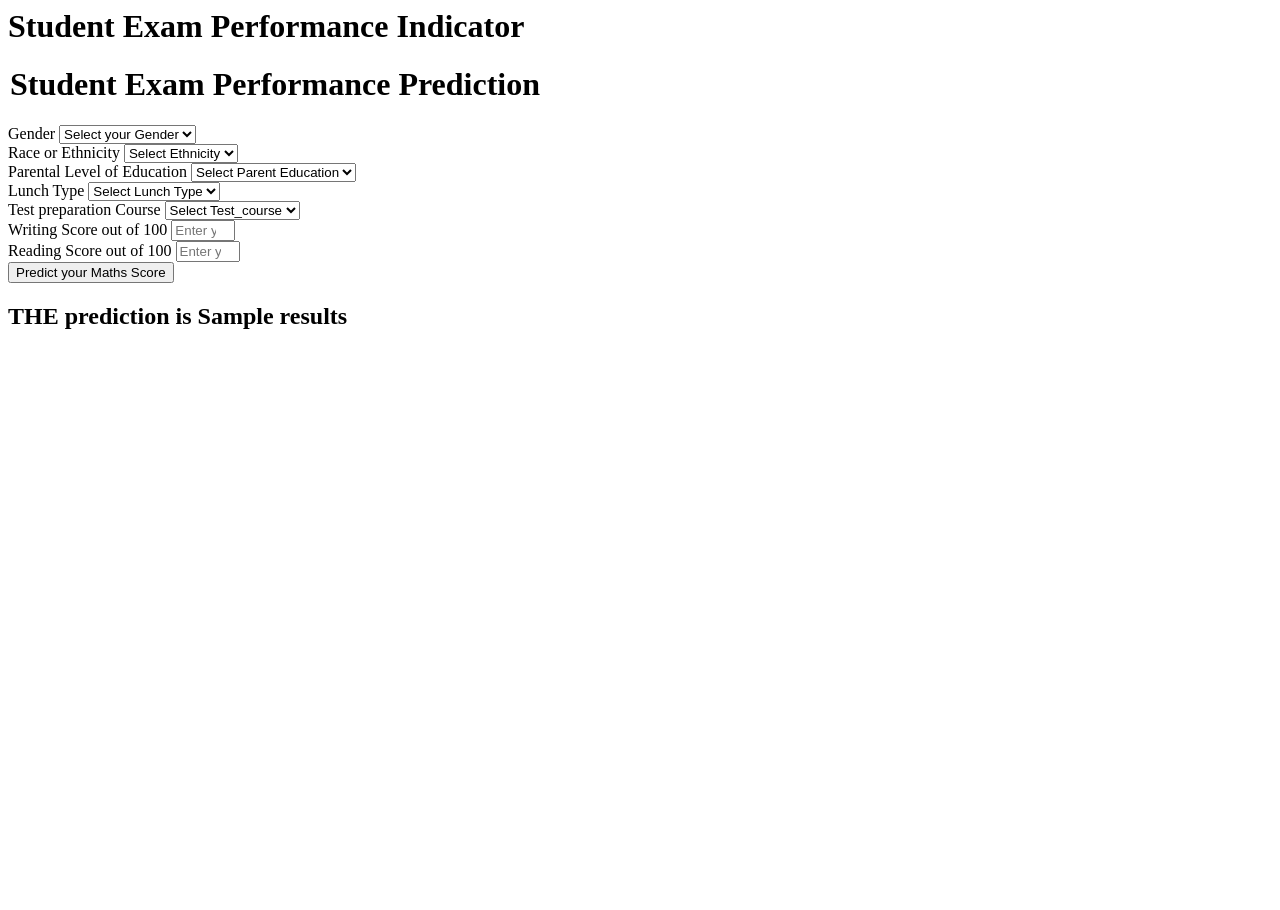
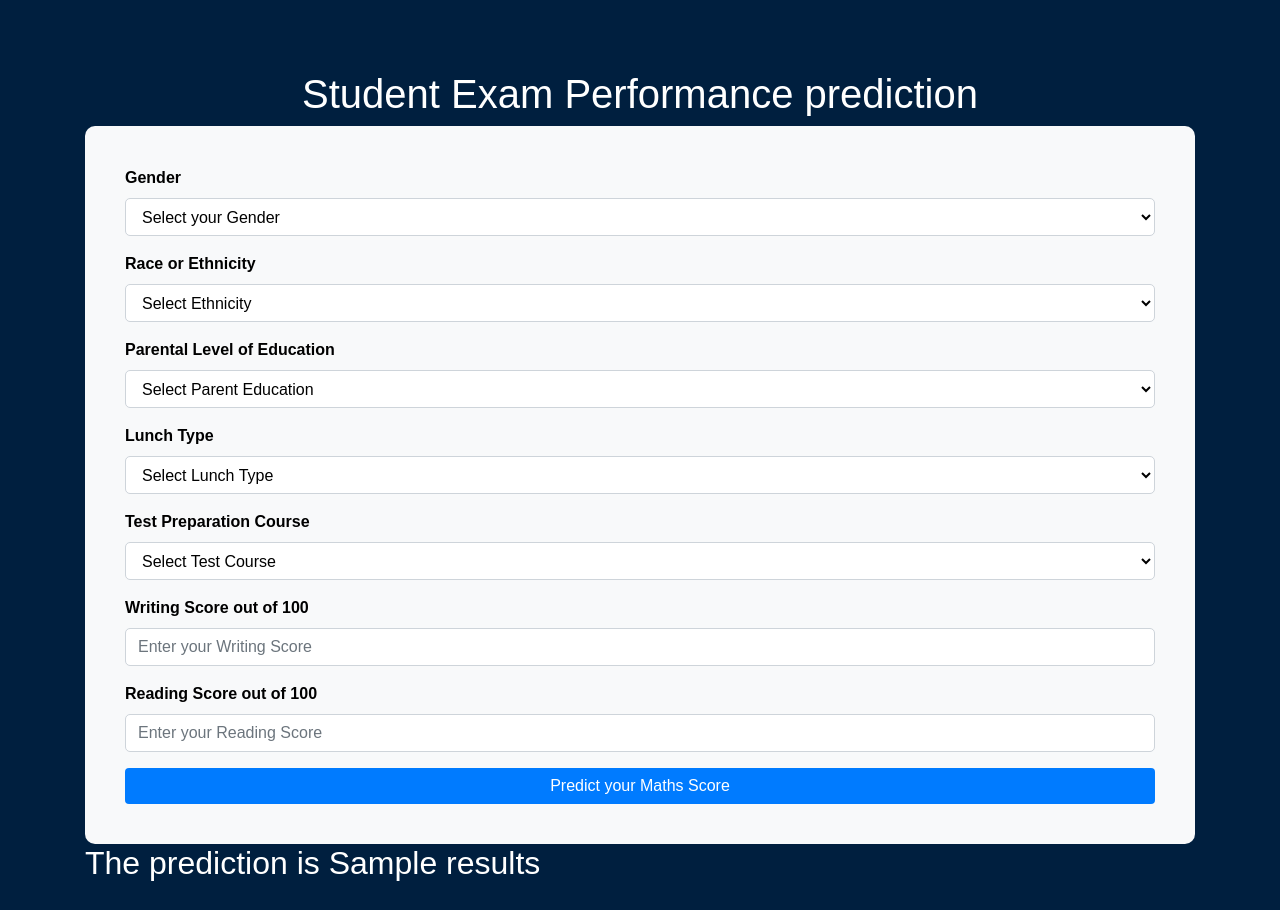
Before and after one commit to madhavi-peddireddy/End-to-end-mlproject, a Flask app: template templates/home.html in a window 1280 px wide. Before the commit the page ends 329 px from the top, so only its background shows below. Run offline with Flask 3, Linux system fonts and the light colour scheme; the template is opened without the code that fills it: most values are stand-ins (such as "Sample title", 1, 10 or a date in 2020); some libraries are stand-ins or nearby versions.

Commit message:
updated home page

```diff
--- a/templates/home.html
+++ b/templates/home.html
@@ -1,111 +1,116 @@
-<html>
+<!DOCTYPE html>
+<html lang="en">
+<head>
+    <meta charset="UTF-8">
+    <meta name="viewport" content="width=device-width, initial-scale=1.0">
+    <title>Student Exam Performance Prediction</title>
+    <link rel="stylesheet" href="https://stackpath.bootstrapcdn.com/bootstrap/4.5.2/css/bootstrap.min.css">
+    <style>
+        body {
+            background-color: #001f3f; /* Navy blue background */
+            color: #ffffff; /* White text color */
+            font-family: Arial, sans-serif;
+            padding: 20px;
+        }
+        .container {
+            margin-top: 50px;
+        }
+        h1, h2 {
+            color: #ffffff; /* White color for headings */
+        }
+        .card {
+            background-color: #f8f9fa; /* Light background for the card */
+            border: none;
+            border-radius: 10px;
+            padding: 20px;
+        }
+        .form-label {
+            font-weight: bold;
+            color: #000000; /* Black color for labels */
+        }
+        .form-control {
+            border-radius: 5px;
+            color: #000000; /* Black color for input text */
+        }
+        .form-control::placeholder {
+            color: #6c757d; /* Placeholder color */
+        }
+        .btn-primary {
+            width: 100%;
+            background-color: #007bff;
+            border: none;
+        }
+        .btn-primary:hover {
+            background-color: #0056b3;
+        }
+    </style>
+</head>
 <body>
-    <div class="login">
-       <h1>Student Exam Performance Indicator</h1>
-
-       <form action="{{ url_for('predict_datapoint')}}" method="post">
-        <h1>
-            <legend>Student Exam Performance Prediction</legend>
-        </h1>
-        <div class="mb-3">
-            <label class="form-label">Gender</label>
-            <select class="form-control" name="gender" placeholder="Enter you Gender" required>
-                <option class="placeholder" selected disabled value="">Select your Gender</option>
-                <option value="male">
-                    Male
-                </option>
-                <option value="female">
-                    Female
-                </option>
+    <div class="container">
+        <center><h1>Student Exam Performance prediction</h1></center>
+        <form action="{{ url_for('predict_datapoint') }}" method="post">
+            <div class="card">
+                <div class="card-body">
+                    <div class="form-group">
+                        <label for="gender" class="form-label">Gender</label>
+                        <select id="gender" class="form-control" name="gender" required>
+                            <option selected disabled value="">Select your Gender</option>
+                            <option value="male">Male</option>
+                            <option value="female">Female</option>
                         </select>
                     </div>
-        <div class="mb-3">
-            <label class="form-label">Race or Ethnicity</label>
-            <select class="form-control" name="race_ethnicity" placeholder="Enter you ethnicity" required>
-                <option class="placeholder" selected disabled value="">Select Ethnicity</option>
-                <option value="group A">
-                    Group A
-                </option>
-                <option value="group B">
-                    Group B
-                </option>
-                <option value="group C">
-                    Group C
-                </option>
-                <option value="group D">
-                    Group D
-                </option>
-                <option value="group E">
-                    Group E
-                </option>
+                    <div class="form-group">
+                        <label for="race_ethnicity" class="form-label">Race or Ethnicity</label>
+                        <select id="race_ethnicity" class="form-control" name="race_ethnicity" required>
+                            <option selected disabled value="">Select Ethnicity</option>
+                            <option value="group A">Group A</option>
+                            <option value="group B">Group B</option>
+                            <option value="group C">Group C</option>
+                            <option value="group D">Group D</option>
+                            <option value="group E">Group E</option>
                         </select>
                     </div>
-        <div class="mb-3">
-            <label class="form-label">Parental Level of Education</label>
-            <select class="form-control" name="parental_level_of_education"
-                placeholder="Enter you Parent Education" required>
-                <option class="placeholder" selected disabled value="">Select Parent Education</option>
-                <option value="associate's degree">
-                    associate's degree
-                </option>
-                <option value="bachelor's degree">
-                    bachelor's degree
-                </option>
-                <option value="high school">
-                    high school
-                </option>
-                <option value="master's degree">
-                    master's degree
-                </option>
-                <option value="some college">
-                    some college
-                </option>
-                <option value="some high school">
-                    some high school
-                </option>
+                    <div class="form-group">
+                        <label for="parental_level_of_education" class="form-label">Parental Level of Education</label>
+                        <select id="parental_level_of_education" class="form-control" name="parental_level_of_education" required>
+                            <option selected disabled value="">Select Parent Education</option>
+                            <option value="associate's degree">Associate's degree</option>
+                            <option value="bachelor's degree">Bachelor's degree</option>
+                            <option value="high school">High school</option>
+                            <option value="master's degree">Master's degree</option>
+                            <option value="some college">Some college</option>
+                            <option value="some high school">Some high school</option>
                         </select>
                     </div>
-        <div class="mb-3">
-            <label class="form-label">Lunch Type</label>
-            <select class="form-control" name="lunch" placeholder="Enter you Lunch" required>
-                <option class="placeholder" selected disabled value="">Select Lunch Type</option>
-                <option value="free/reduced">
-                    free/reduced
-                </option>
-                <option value="standard">
-                    standard
-                </option>
+                    <div class="form-group">
+                        <label for="lunch" class="form-label">Lunch Type</label>
+                        <select id="lunch" class="form-control" name="lunch" required>
+                            <option selected disabled value="">Select Lunch Type</option>
+                            <option value="free/reduced">Free/Reduced</option>
+                            <option value="standard">Standard</option>
                         </select>
                     </div>
-        <div class="mb-3">
-            <label class="form-label">Test preparation Course</label>
-            <select class="form-control" name="test_preparation_course" placeholder="Enter you Course"
-                required>
-                <option class="placeholder" selected disabled value="">Select Test_course</option>
-                <option value="none">
-                    None
-                </option>
-                <option value="completed">
-                    Completed
-                </option>
+                    <div class="form-group">
+                        <label for="test_preparation_course" class="form-label">Test Preparation Course</label>
+                        <select id="test_preparation_course" class="form-control" name="test_preparation_course" required>
+                            <option selected disabled value="">Select Test Course</option>
+                            <option value="none">None</option>
+                            <option value="completed">Completed</option>
                         </select>
                     </div>
-        <div class="mb-3">
-            <label class="form-label">Writing Score out of 100</label>
-            <input class="form-control" type="number" name="reading_score"
-                placeholder="Enter your Reading score" min='0' max='100' />
+                    <div class="form-group">
+                        <label for="writing_score" class="form-label">Writing Score out of 100</label>
+                        <input id="writing_score" class="form-control" type="number" name="writing_score" placeholder="Enter your Writing Score" min="0" max="100" required>
                     </div>
-        <div class="mb-3">
-            <label class="form-label">Reading Score out of 100</label>
-            <input class="form-control" type="number" name="writing_score"
-                placeholder="Enter your Reading Score" min='0' max='100' />
+                    <div class="form-group">
+                        <label for="reading_score" class="form-label">Reading Score out of 100</label>
+                        <input id="reading_score" class="form-control" type="number" name="reading_score" placeholder="Enter your Reading Score" min="0" max="100" required>
                     </div>
-        <div class="mb-3">
-            <input class="btn btn-primary" type="submit" value="Predict your Maths Score" required />
+                    <button type="submit" class="btn btn-primary">Predict your Maths Score</button>
+                </div>
             </div>
         </form>
-    <h2>
-       THE  prediction is {{results}}
-    </h2>
-   <body>
+        <h2>The prediction is {{results}}</h2>
+    </div>
+</body>
 </html>
```
Lines whose indentation alone changed are shown as unchanged.
